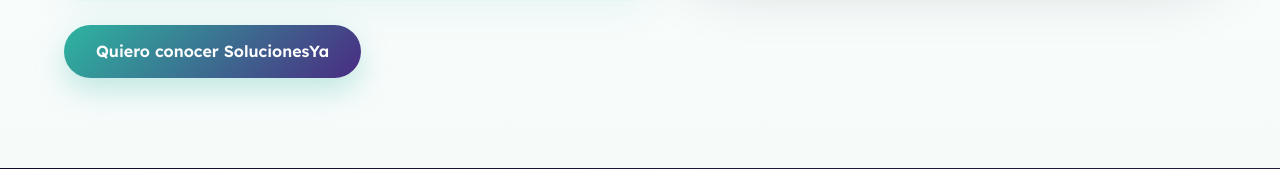
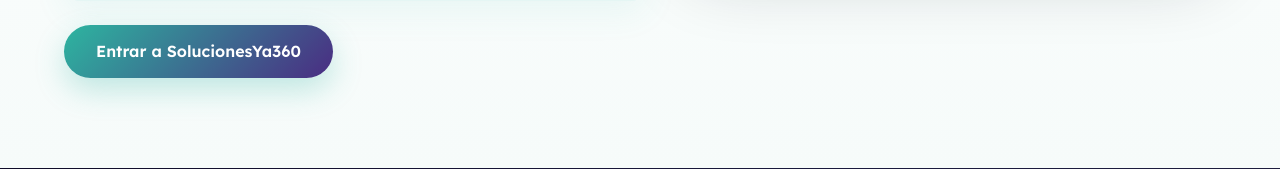
Before and after one commit to jfrancesia-hue/Web-Torriserviciosya-nueva, a PHP site: page / in a window 1280 px wide. Shown: the part 1713-1882 px from the top of the page. Run offline with PHP 8.4, Linux system fonts and the light colour scheme; some libraries are stand-ins or nearby versions.

Commit message:
Apuntar-SolucionesYa-a-SolucionesYa360

```diff
--- a/index.php
+++ b/index.php
@@ -411,7 +411,7 @@
             <div class="soluciones-flow-item"><i class="bi bi-kanban"></i><div><strong>Tickets, proveedores y seguimiento</strong><span>Asignás responsables, pedís presupuestos y ves el estado de cada caso.</span></div></div>
             <div class="soluciones-flow-item"><i class="bi bi-receipt"></i><div><strong>Facturación ARCA, cobranzas y reportes</strong><span>Menos herramientas sueltas, menos errores y más control del negocio.</span></div></div>
           </div>
-          <a href="https://wa.me/5493512139046?text=Hola!%20Quiero%20conocer%20SolucionesYa%20para%20mi%20empresa" class="btn btn-primary btn-ripple" style="background:linear-gradient(135deg,#2DB5A0,#4A2C82);box-shadow:0 12px 30px rgba(45,181,160,.28);">Quiero conocer SolucionesYa</a>
+          <a href="https://solucionesya360.vercel.app" target="_blank" rel="noopener noreferrer" class="btn btn-primary btn-ripple" style="background:linear-gradient(135deg,#2DB5A0,#4A2C82);box-shadow:0 12px 30px rgba(45,181,160,.28);">Entrar a SolucionesYa360</a>
         </div>
         <div class="soluciones-visual reveal-right">
           <div class="sy-card">
@@ -1500,8 +1500,8 @@
                         <li><i class="bi bi-check-circle-fill"></i> CRM, propiedades y dashboard</li>
                         <li><i class="bi bi-check-circle-fill"></i> WhatsApp e IA como respaldo operativo</li>
                     </ul>
-                    <a href="https://toori360-app.vercel.app" target="_blank" rel="noopener noreferrer" class="platform-card-btn">
-                        Acceder a Toori360 <i class="bi bi-arrow-right"></i>
+                    <a href="https://solucionesya360.vercel.app" target="_blank" rel="noopener noreferrer" class="platform-card-btn">
+                        Acceder a SolucionesYa360 <i class="bi bi-arrow-right"></i>
                     </a>
                 </div>
 
```
